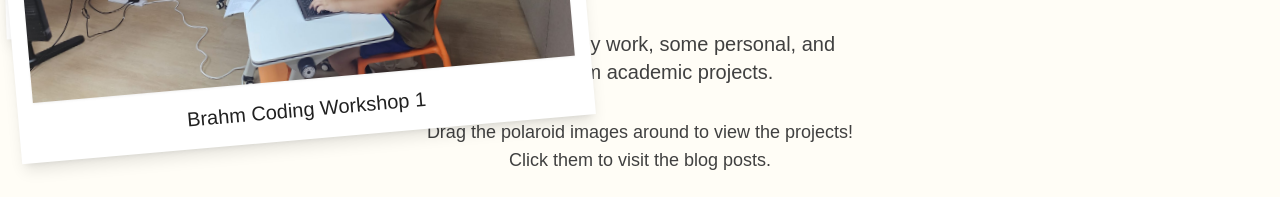
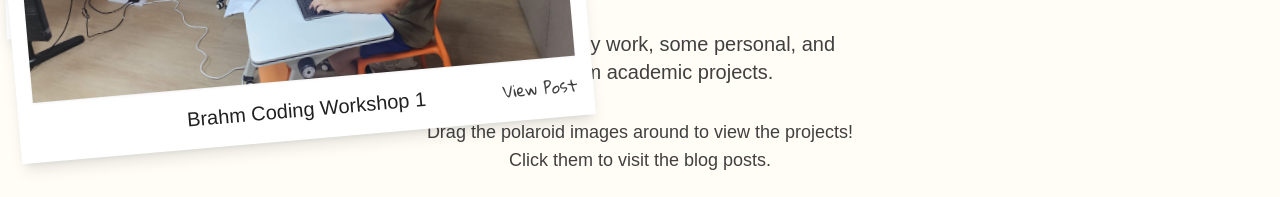
Before and after one commit to Exrion/exrions-portfolio, a Next.js app in the folder exrions-portfolio/: page /featured in a window 1280 px wide. Shown: the part 344-541 px from the top of the page. Built offline with nearby package versions, Linux system fonts and the light colour scheme; a web font is replaced by a local one.

Commit message:
clickable featured posts

```diff
--- a/exrions-portfolio/src/app/featured/_ProjectPostcards/ProjectPostcard.tsx
+++ b/exrions-portfolio/src/app/featured/_ProjectPostcards/ProjectPostcard.tsx
@@ -1,8 +1,10 @@
 'use client'
 
-import { fingerPaint } from "@/app/fonts";
+import { fingerPaint, gloriaHallelujah } from "@/app/fonts";
 import { getPostData } from "@/app/projects/_Server/PostManager";
+import CenterUnderline from "@/components/fancy/text/underline-center";
 import matter from "gray-matter";
+import Link from "next/link";
 import { useEffect, useState } from "react";
 
 export type ProjectPostcardProps = {
@@ -42,7 +44,19 @@ export default function ProjectPostcard(
                         loading="lazy"
                         className={`w-full drop-shadow-xs pointer-events-none`}
                     />
-                    <p className={`text-xl text-center`}>{metadata.title}</p>
+                    <div className={`flex flex-1 w-full items-center justify-between`}>
+                        <div className={`w-1/5`}></div>
+                        <p className={`w-3/5 text-xl text-center flex-wrap`}>{metadata.title}</p>
+                        <Link
+                            href={`/projects/${id}`}
+                            draggable={false}
+                            className={`w-1/5 text-right ${gloriaHallelujah.className} text-secondary`}
+                        >
+                            <CenterUnderline>
+                                View Post
+                            </CenterUnderline>
+                        </Link>
+                    </div>
                 </div>
             </>
         );
--- a/exrions-portfolio/src/app/projects/_ProjectPosts/BrahmWorkshop1.md
+++ b/exrions-portfolio/src/app/projects/_ProjectPosts/BrahmWorkshop1.md
@@ -36,10 +36,10 @@ The slides were made with a coding example in mind, so they are minimal and have
 <iframe src="https://docs.google.com/presentation/d/e/2PACX-1vSC5Lb0UkPR0j3op2iDYZKpt_vN5S-imkKjSQcqNmHDk6bf9HiIx1HXJcwkOx_JI3C6u4CC84_4pG4b/pubembed?start=false&loop=true&delayms=3000" frameborder="0" width="100%" height="400" allowfullscreen={true} mozallowfullscreen={true} webkitallowfullscreen={true}></iframe>
 
 ## Running the workshop
-I also managed to invite my friend Nick to join me in the workshop! Together we taught the participants the basics of C#!
+I also managed to invite my friend [Nick](https://www.linkedin.com/in/nicholas-cwh/) to join me in the workshop! Together we taught the participants the basics of C#!
 ![Workshop Picture](/posts/BrahmWorkshop1_InAction.jpeg)
 It was a really fun experience to learn and discover along with the attendees about the workshop. They learned coding skills and I learned so much about teaching, organising, time management, and more. It was a really good experience and I look forward to hosting more workshops with Brahm Centre.
 # Outcome
 This workshop has a small turn out due to internal changes at Brahm Centre and a lack of time to advertise the workshop to a wider audience. However, the smaller group was perfect as it was my first time running any kind of workshop and it gave me the experience needed to improve on my future workshops.
 
-Nick helped out massively thanks to his prior experience with voluntary workshops and his technical background. Do check him out if you have the time!
+[Nick](https://www.linkedin.com/in/nicholas-cwh/) helped out massively thanks to his prior experience with voluntary workshops and his technical background. Do check him out if you have the time!
```
